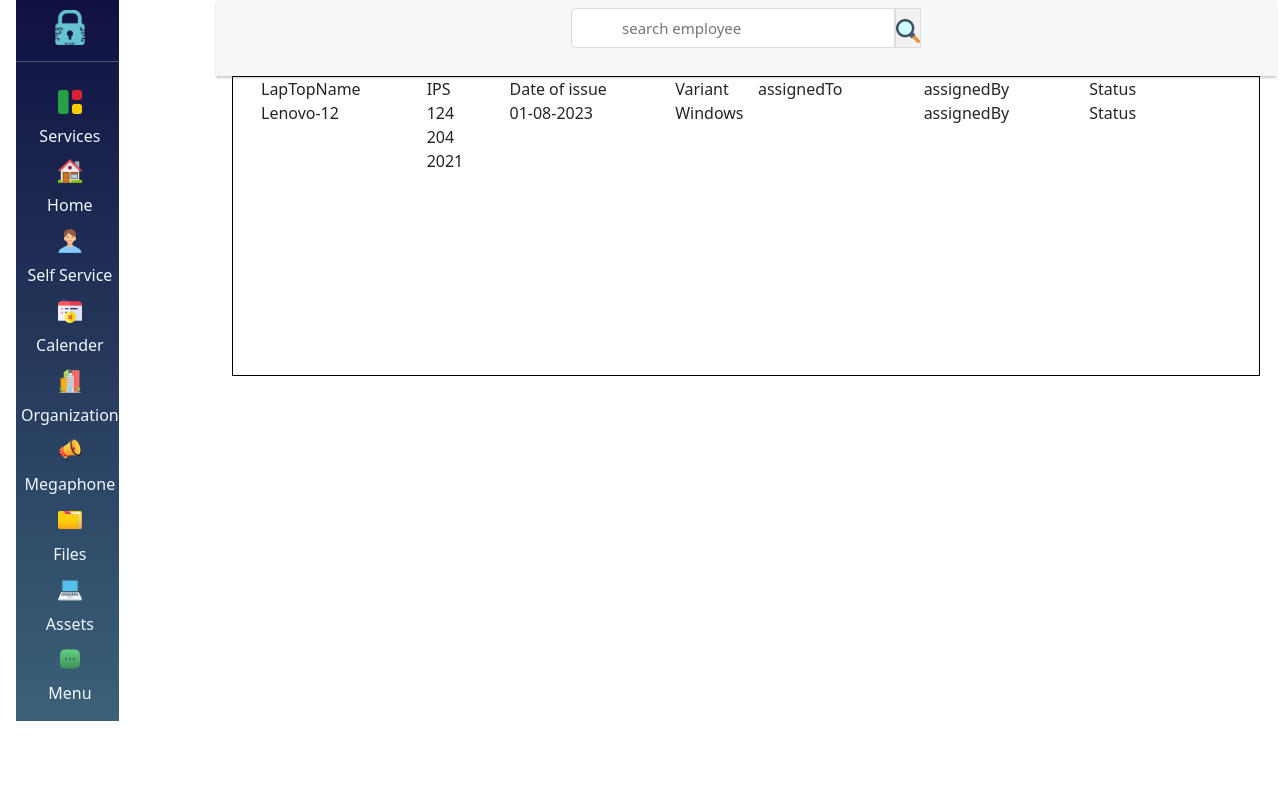
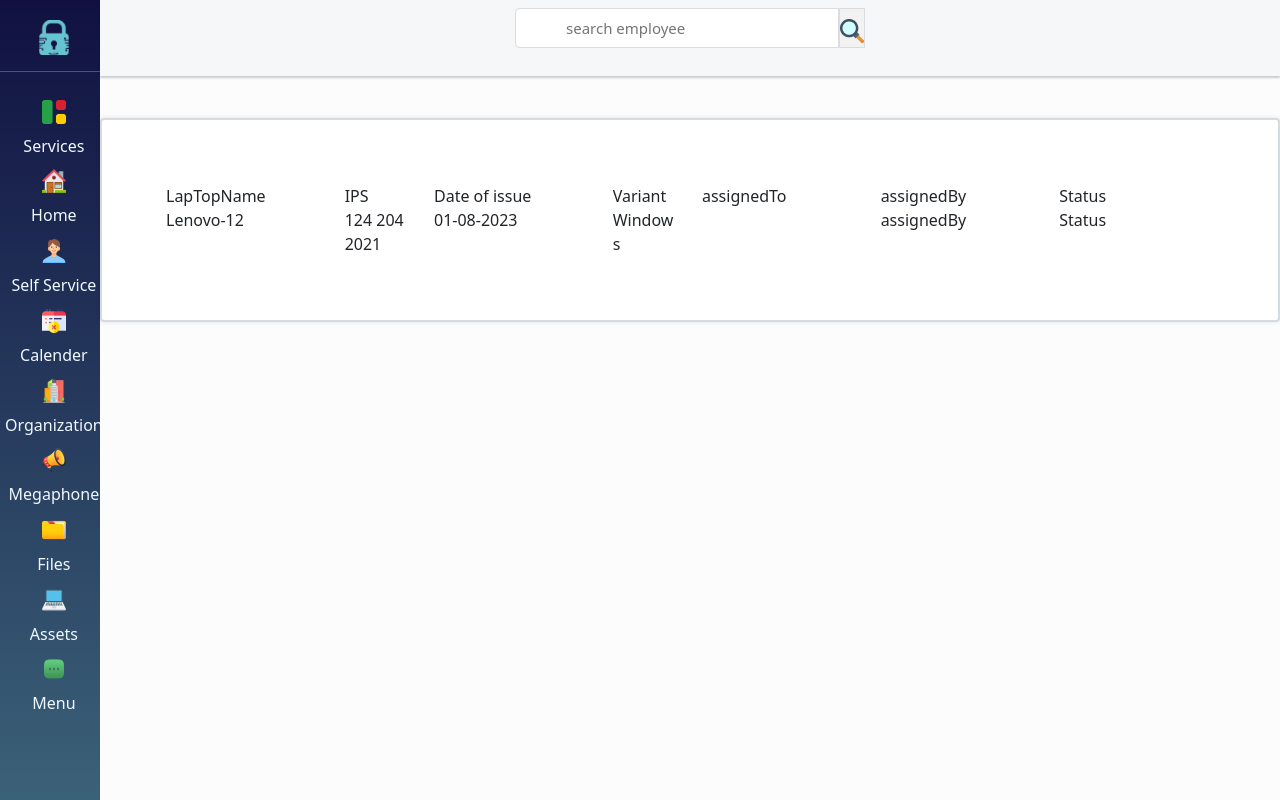
Before and after one commit to codecolors2023/ERP-demo, a React (Create React App) app: page /assets in a window 1280 px wide. Built offline with nearby package versions, Linux system fonts and the light colour scheme.

Commit message:
friday-hari

```diff
--- a/src/Layout.js
+++ b/src/Layout.js
@@ -11,17 +11,18 @@ import Assets from "./modules/User/Component/Asset/asserts";
 import { Row, Container, Col } from "react-bootstrap";
 import Sidebar from "./modules/User/Sidebar";
 import Navbar from "./modules/User/Component/SelfService/Navbar";
+import "./modules/User/Component/dashboard.css";
 export default function Layout() {
   return (
     <>
       <Router>
-        <Container fluid>
+        {/* <Container fluid>
           <Row>
-            <Col lg={2} >
+            <Col lg={1} >
               <Sidebar />
             </Col>
 
-            <Col lg={10}>
+            <Col lg={11}>
               <Row>
                   <Navbar/>
               </Row>
@@ -39,7 +40,29 @@ export default function Layout() {
               </Row>
             </Col>
           </Row>
-        </Container>
+        </Container> */}
+
+        <div className="body">
+          <header className="header">
+            <Navbar />
+          </header>
+          <section class="sidemenu">
+            <Sidebar />
+          </section>
+
+          <main class="main">
+            <Routes>
+              <Route path="/" element={<Dashboard />} />
+              <Route path="/services" element={<Services />} />
+              <Route path="/home" element={<Home />} />
+              <Route path="/user" element={<User />} />
+              <Route path="/profile" element={<Profile />} />
+              <Route path="/demo" element={<Demo />} />
+              <Route path="/team" element={<Team />} />
+              <Route path="/assets" element={<Assets />} />
+            </Routes>
+          </main>
+        </div>
       </Router>
     </>
   );
--- a/src/modules/User/Component/Asset/asserts.js
+++ b/src/modules/User/Component/Asset/asserts.js
@@ -2,12 +2,9 @@ import React from "react";
 import "../Asset/asset.css";
 function Assets() {
   return (
-    <div>
-      <div className="container">
-        <div className="row">
-          <div className="col-12-border">
-            <div classNameName="asset-card-main">
-              <div className="container">
+
+    <div class="card mt-5 p-5" style={{ width: "100%" }}>
+      <div class="card-body">
         <div className="row">
           <div className="col-2 ">LapTopName</div>
           <div className="col-1 ">IPS</div>
@@ -28,10 +25,7 @@ function Assets() {
         </div>
       </div>
     </div>
-          </div>
-        </div>
-      </div>
-    </div>
+
   );
 }
 
--- a/src/modules/User/Component/Asset/asset.css
+++ b/src/modules/User/Component/Asset/asset.css
@@ -3,4 +3,5 @@
     width: 100%;
     height: 300px;
     border: 1px solid black;
+    padding: 20px;
 }
--- a/src/modules/User/Component/Dashboard.js
+++ b/src/modules/User/Component/Dashboard.js
@@ -9,18 +9,17 @@ export default function Dashboard() {
   return (
     <>
       <div className="body">
-        <header className="header">
+        {/* <header className="header">
           <Navbar />
-        </header>
-        <section class="sidemenu">
+        </header> */}
+        {/* <section class="sidemenu">
           <Sidebar />
-        </section>
+        </section> */}
 
         <main class="main">
-          <Outlet />
-          <NavbarTaps />
+          {/* <NavbarTaps /> */}
           <div className="outlet">
-            <Profile />
+            {/* <Profile /> */}
           </div>
         </main>
       </div>
--- a/src/modules/User/Component/SelfService/Navbar.css
+++ b/src/modules/User/Component/SelfService/Navbar.css
@@ -46,9 +46,11 @@ nav .painter label {
   float: right;
 }
 .tap {
-  background-color: #f6f7f8;
+
+  background-color: #ffffff;
   padding: 0px 20px;
-  margin: 15px;
+  margin: 1px;
+  margin-top: 10px;
   box-shadow: 0px 2px 2px rgb(0, 0, 0, 0.2);
 }
 
--- a/src/modules/User/Component/SelfService/NavbarTaps.js
+++ b/src/modules/User/Component/SelfService/NavbarTaps.js
@@ -5,7 +5,7 @@ import { Link } from "react-router-dom";
 function NavbarTaps() {
   return (
     <div className="tap">
-      <ul class="nav-links">
+      <ul class="nav-links" >
         <li>
           <a href="" class="active">
           <Link>Profile</Link>
--- a/src/modules/User/Component/SelfService/Profile.js
+++ b/src/modules/User/Component/SelfService/Profile.js
@@ -5,12 +5,16 @@ import Comp3 from "./comp3";
 import Comp4 from "./comp4";
 import Comp5 from "./comp5";
 import Comp6 from "./comp6";
+import NavbarTaps from "./NavbarTaps";
 
 function Profile() {
   return (
     <div class="container-fluid overflow-hidden">
       <div class="center_div">
         <div class="row gy-1 gx-4">
+          <div class="col-lg-12">
+            <NavbarTaps />
+          </div>
           <div class="col-lg-6 col-12">
             <div class="row ">
               <div class="col-12 p-2 ">
@@ -36,14 +40,14 @@ function Profile() {
           <div class="col-lg-6 col-12">
             <div class="row">
               <div class="col-12  p-2">
-                <Comp5/>
+                <Comp5 />
               </div>
             </div>
           </div>
           <div class="col-lg-6 col-12 ">
             <div class="row">
               <div class="col-12   bottom_first_div">
-                <Comp6/>
+                <Comp6 />
               </div>
             </div>
           </div>
--- a/src/modules/User/Sidebar.css
+++ b/src/modules/User/Sidebar.css
@@ -18,7 +18,8 @@ p {
   font-size: 14px;
 }
 .list-group {
-  background-image: linear-gradient(#101141, #3b6178);
+
+  padding-top: 10px;
 }
 .text-align,
 .list .label {
@@ -41,3 +42,7 @@ p {
   background-color: #60b9c4;
   border-radius: 18px;
 }
+
+#wrapper{
+  background-image: linear-gradient(#101141, #3b6178);
+}
--- a/src/modules/User/Sidebar.js
+++ b/src/modules/User/Sidebar.js
@@ -39,8 +39,8 @@ function Sidebar() {
 
                 </ul> */}
 
-      <div class="d-flex" id="wrapper">
-        <div class="bg-dark" id="sidebar-wrapper">
+      <div class="d-flex h-100" id="wrapper">
+        <div id="sidebar-wrapper">
           <div class="list-group list-group-flush ">
             <div className="logo">
               <div className="text-align">
```
Lines whose indentation alone changed are shown as unchanged.
